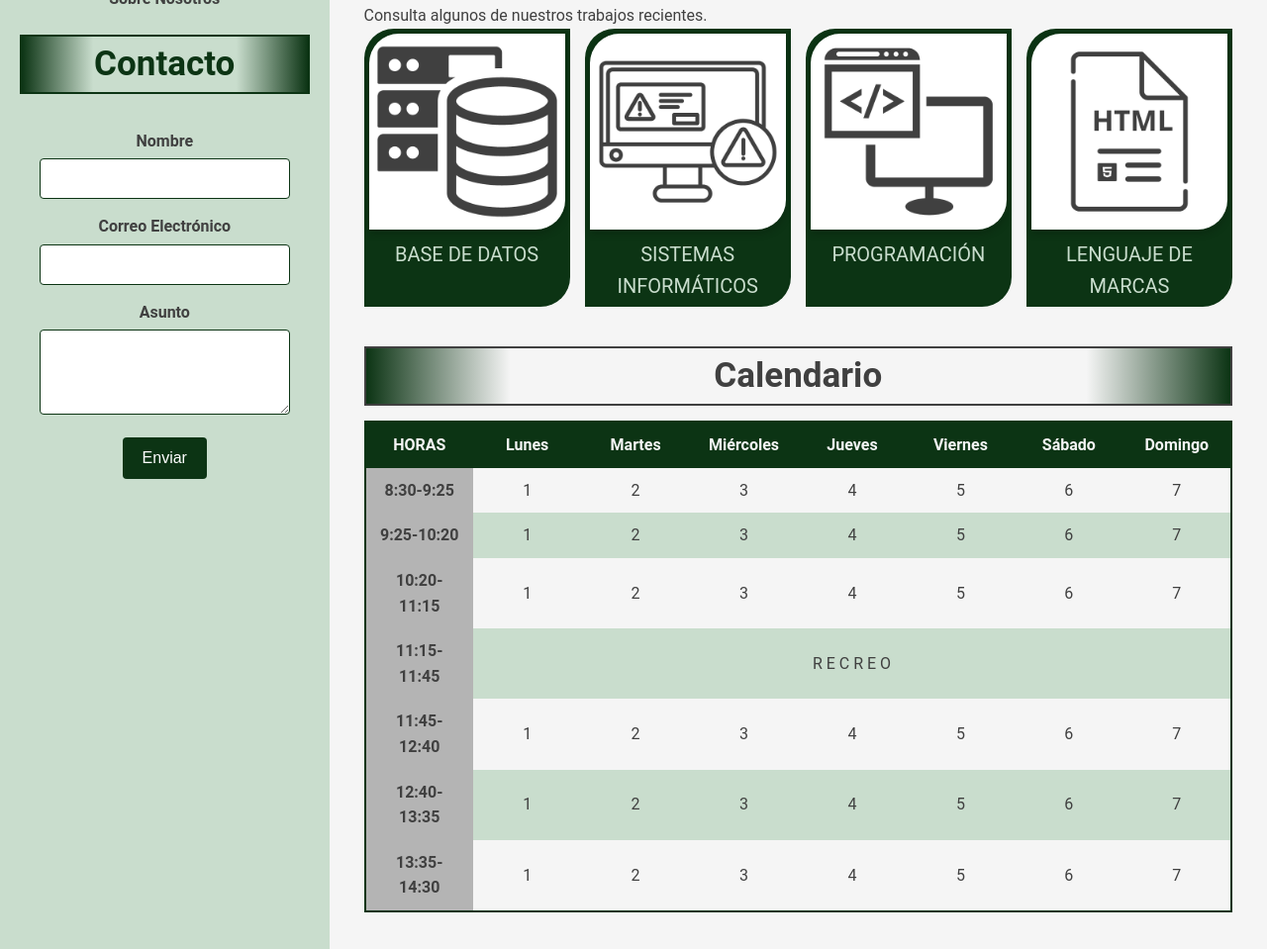
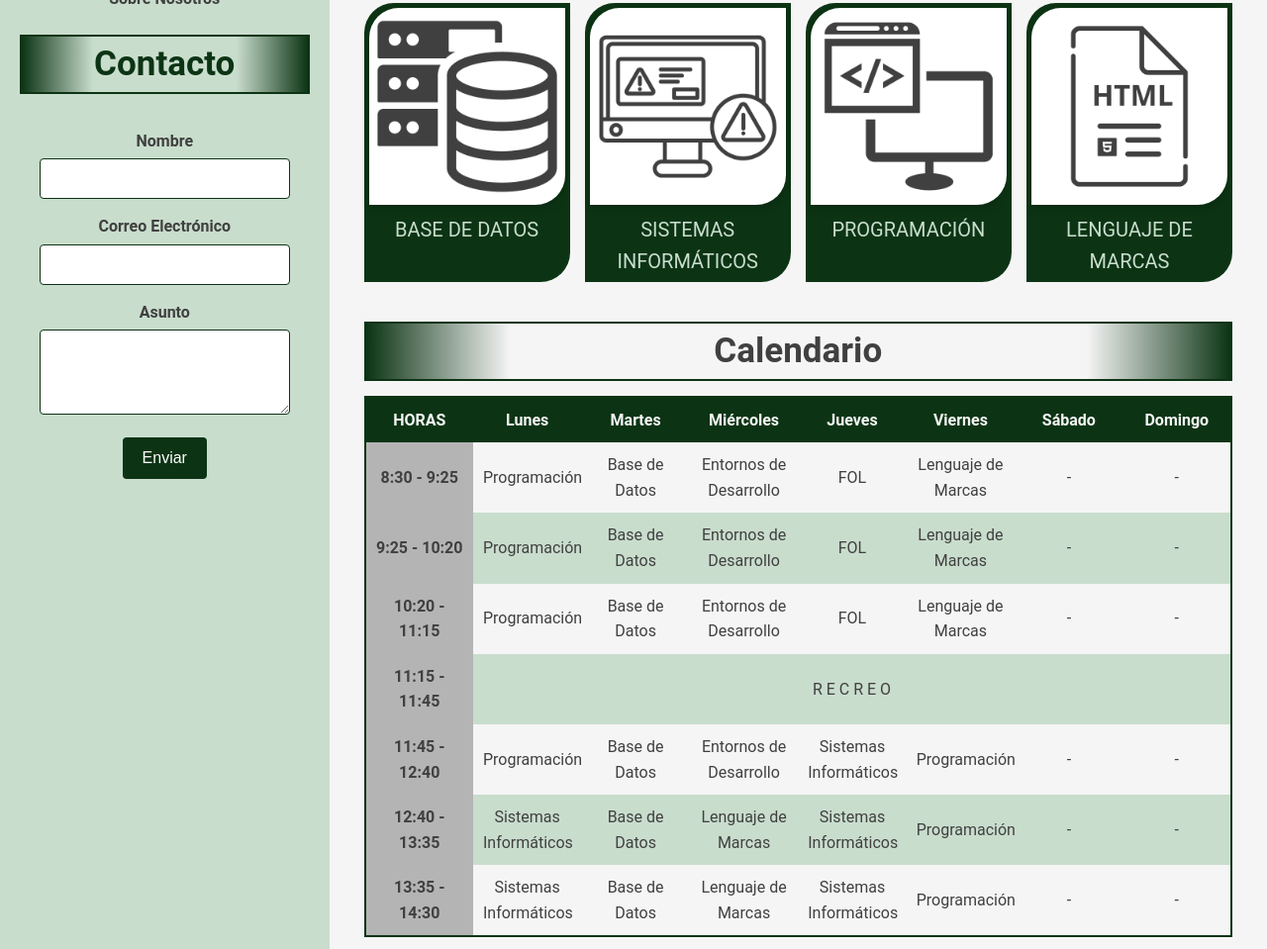
Before and after one commit to Adrianpogo/DIW, a plain HTML site: page Guia_Estilos/index.html in a window 1280 px wide. Shown: the part 690-1649 px from the top of the page at 99% size. Drawn offline with Linux system fonts and the light colour scheme.

Commit message:
GuiaDeEstilos v3

```diff
--- a/Guia_Estilos/index.html
+++ b/Guia_Estilos/index.html
@@ -71,7 +71,6 @@
             <!--Asignaturas-->
             <section id="asignaturas">
                 <h2>Asignaturas</h2>
-                <p>Consulta algunos de nuestros trabajos recientes.</p>
                 <div class="gallery">
                     <a href="#"><img src="media/bbdd.png" alt="Base de Datos">BASE DE DATOS</a>
                     <a href="#"><img src="media/ssii.png" alt="Sistemas Informáticos">SISTEMAS INFORMÁTICOS</a>
@@ -98,69 +97,69 @@
                     </thead>
                     <tbody>
                         <tr>
-                            <td class="table-cell">8:30-9:25</td>
-                            <td class="table-cell">1</td>
-                            <td class="table-cell">2</td>
-                            <td class="table-cell">3</td>
-                            <td class="table-cell">4</td>
-                            <td class="table-cell">5</td>
-                            <td class="table-cell">6</td>
-                            <td class="table-cell">7</td>
+                            <td class="table-cell">8:30 - 9:25</td>
+                            <td class="table-cell">Programación</td>
+                            <td class="table-cell">Base de Datos</td>
+                            <td class="table-cell">Entornos de Desarrollo</td>
+                            <td class="table-cell">FOL</td>
+                            <td class="table-cell">Lenguaje de Marcas</td>
+                            <td class="table-cell">-</td>
+                            <td class="table-cell">-</td>
                         </tr>
                         <tr>
-                            <td class="table-cell">9:25-10:20</td>
-                            <td class="table-cell">1</td>
-                            <td class="table-cell">2</td>
-                            <td class="table-cell">3</td>
-                            <td class="table-cell">4</td>
-                            <td class="table-cell">5</td>
-                            <td class="table-cell">6</td>
-                            <td class="table-cell">7</td>
+                            <td class="table-cell">9:25 - 10:20</td>
+                            <td class="table-cell">Programación</td>
+                            <td class="table-cell">Base de Datos</td>
+                            <td class="table-cell">Entornos de Desarrollo</td>
+                            <td class="table-cell">FOL</td>
+                            <td class="table-cell">Lenguaje de Marcas</td>
+                            <td class="table-cell">-</td>
+                            <td class="table-cell">-</td>
                         </tr>
                         <tr>
-                            <td class="table-cell">10:20-11:15</td>
-                            <td class="table-cell">1</td>
-                            <td class="table-cell">2</td>
-                            <td class="table-cell">3</td>
-                            <td class="table-cell">4</td>
-                            <td class="table-cell">5</td>
-                            <td class="table-cell">6</td>
-                            <td class="table-cell">7</td>
+                            <td class="table-cell">10:20 - 11:15</td>
+                            <td class="table-cell">Programación</td>
+                            <td class="table-cell">Base de Datos</td>
+                            <td class="table-cell">Entornos de Desarrollo</td>
+                            <td class="table-cell">FOL</td>
+                            <td class="table-cell">Lenguaje de Marcas</td>
+                            <td class="table-cell">-</td>
+                            <td class="table-cell">-</td>
                         </tr>
                         <!-- Fila de las 11:15 ocupando toda la columna -->
                         <tr>
-                            <td class="table-cell">11:15-11:45</td>
+                            <td class="table-cell">11:15 - 11:45</td>
                             <td class="table-cell" colspan="7">R  E  C  R  E  O</td>
                         </tr>
                         <tr>
-                            <td class="table-cell">11:45-12:40</td>
-                            <td class="table-cell">1</td>
-                            <td class="table-cell">2</td>
-                            <td class="table-cell">3</td>
-                            <td class="table-cell">4</td>
-                            <td class="table-cell">5</td>
-                            <td class="table-cell">6</td>
-                            <td class="table-cell">7</td>
+                            <td class="table-cell">11:45 - 12:40</td>
+                            <td class="table-cell">Programación</td>
+                            <td class="table-cell">Base de Datos</td>
+                            <td class="table-cell">Entornos de Desarrollo</td>
+                            <td class="table-cell">Sistemas Informáticos</td>
+                            <td class="table-cell">Programación</td>
+                            <td class="table-cell">-</td>
+                            <td class="table-cell">-</td>
                         </tr>
                         <tr>
-                            <td class="table-cell">12:40-13:35</td>
-                            <td class="table-cell">1</td>
-                            <td class="table-cell">2</td>
-                            <td class="table-cell">3</td>
-                            <td class="table-cell">4</td>
-                            <td class="table-cell">5</td>
-                            <td class="table-cell">6</td>
-                            <td class="table-cell">7</td>
+                            <td class="table-cell">12:40 - 13:35</td>
+                            <td class="table-cell">Sistemas Informáticos</td>
+                            <td class="table-cell">Base de Datos</td>
+                            <td class="table-cell">Lenguaje de Marcas</td>
+                            <td class="table-cell">Sistemas Informáticos</td>
+                            <td class="table-cell">Programación</td>
+                            <td class="table-cell">-</td>
+                            <td class="table-cell">-</td>
                         </tr>
                         <tr>
-                            <td class="table-cell">13:35-14:30</td>
-                            <td class="table-cell">1</td>
-                            <td class="table-cell">2</td>
-                            <td class="table-cell">3</td>
-                            <td class="table-cell">4</td>
-                            <td class="table-cell">5</td>
-                            <td class="table-cell">6</td>
-                            <td class="table-cell">7</td>
+                            <td class="table-cell">13:35 - 14:30</td>
+                            <td class="table-cell">Sistemas Informáticos</td>
+                            <td class="table-cell">Base de Datos</td>
+                            <td class="table-cell">Lenguaje de Marcas</td>
+                            <td class="table-cell">Sistemas Informáticos</td>
+                            <td class="table-cell">Programación</td>
+                            <td class="table-cell">-</td>
+                            <td class="table-cell">-</td>
                         </tr>
                     </tbody>
                 </table>
--- a/Guia_Estilos/styles.css
+++ b/Guia_Estilos/styles.css
@@ -180,7 +180,7 @@ main section {
 }
 
 main h2 {
-    border: 2px solid #404040;
+    border: 2px solid #0C3414;
     color:  #404040; /* Encabezados en gris oscuro */
     font-size: 35px;
     margin-bottom: 15px;
```
